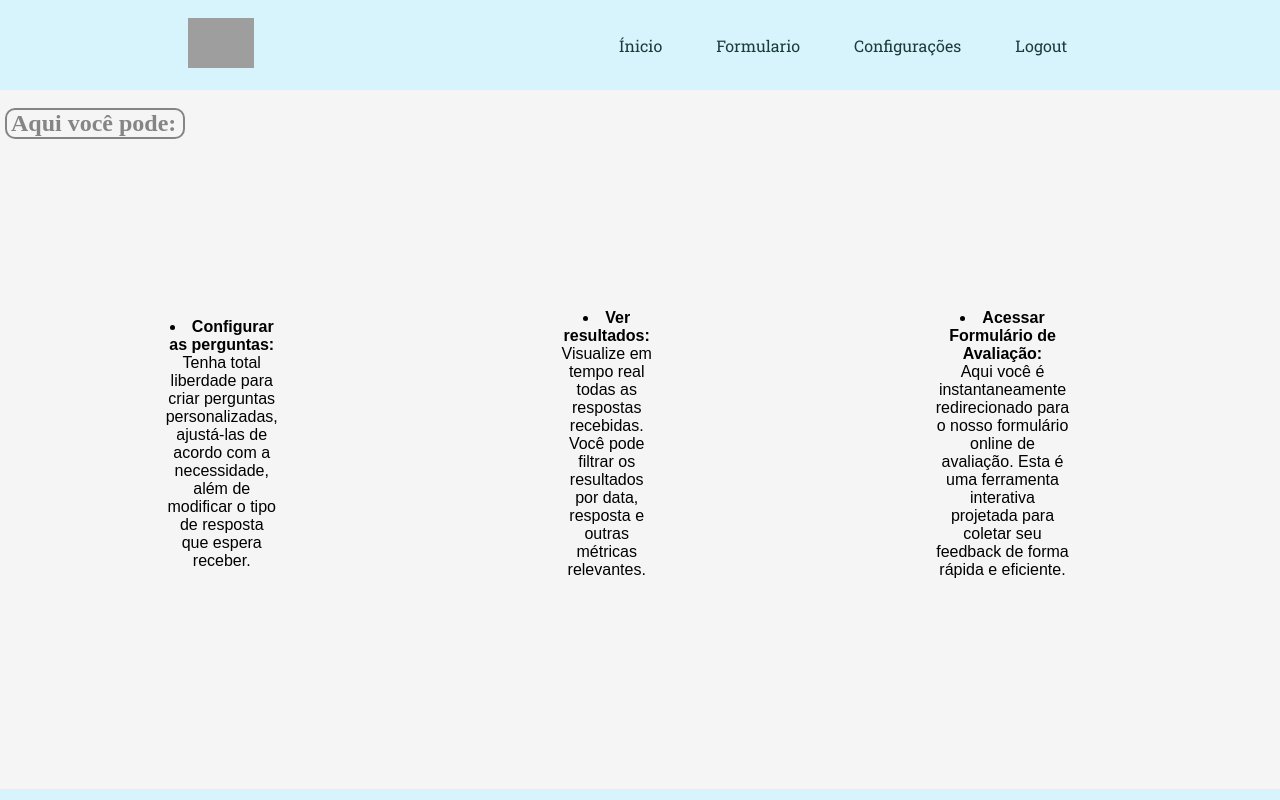
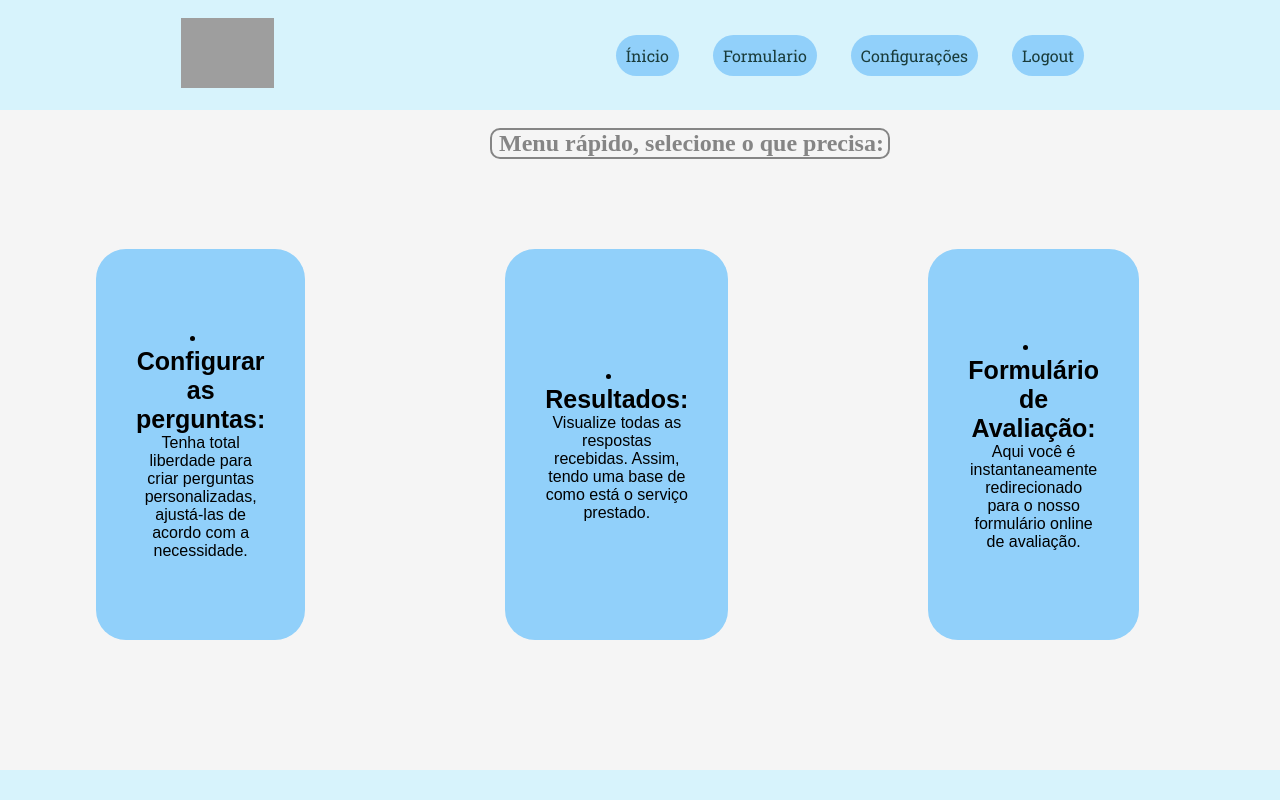
Before and after one commit to Sarlin-22/JPwork, a website: page public/paginainicial.html in a window 1280 px wide. Shown: the top 800 px of the page. Drawn offline with Linux system fonts and the light colour scheme; grey boxes are pictures that could not be loaded; files whose address does not match are found by name; a web font is replaced by a local one.

Commit message:
add dos arquivos do projeto

```diff
--- a/css/perguntas.css
+++ b/css/perguntas.css
@@ -59,13 +59,14 @@ input[type="text"]:focus {
   .item {
     margin: 15px;
     color: rgb(26, 60, 59);
-  }
-  .item:hover{
-    transition: 0.2s;
-    background-color: #cdcdcd59;
-    padding: 3px;
-    border-radius: 10px;
-  }
+    border-radius: 25px;
+    padding: 10px;
+    background-color: #91d0fa;
+    }
+
+    .item:hover{
+        background-color: #66666645;
+    }
   header {
     font-family: 'Roboto Slab', serif;
     background-color: rgb(186 234 250 / 58%);
@@ -173,9 +174,26 @@ body{
     margin-top: 20px;
     padding: 20px;
 }
+
 .storage-box h2 {
     margin-bottom: 20px;
     font-family: 'Roboto Slab', serif;
     font-size: 20px;
     color: white;
 }
+
+#mostrar-perguntas{
+  background-color: #858585;
+  padding: 15px;
+  font-size: 15px;
+  border: 2px solid black;
+  border-radius: 15px;
+  box-shadow: -2px 2px 0 rgb(3,0,22);
+  cursor:pointer;
+  letter-spacing: 1px;
+}
+
+#mostrar-perguntas:hover{
+  box-shadow: -4px 4px 0 rgb(3,0,22);
+  filter: brightness(.8);
+}
--- a/css/styleformulario.css
+++ b/css/styleformulario.css
@@ -29,13 +29,14 @@ h1 {
 .item {
     margin: 15px;
     color: rgb(26, 60, 59);
-}
-.item:hover{
-    transition: 0.2s;
-    background-color: #cdcdcd59;
-    padding: 3px;
-    border-radius: 10px;
-}
+    border-radius: 25px;
+    padding: 10px;
+    background-color: #91d0fa;
+    }
+
+    .item:hover{
+        background-color: #66666645;
+    }
 main {
     background-color: #f5f5f5;
     height: 700px;
--- a/css/stylepaginainicial.css
+++ b/css/stylepaginainicial.css
@@ -25,13 +25,18 @@ h1 {
 font-family: 'Heebo', sans-serif;
 }
 .logo {
-height: 50px;
+height: 70px;
 }
 .item {
 margin: 15px;
 color: rgb(26, 60, 59);
 border-radius: 25px;
 padding: 10px;
+background-color: #91d0fa;
+}
+
+.item:hover{
+    background-color: #66666645;
 }
 main {
 background-color: #f5f5f5;
@@ -55,8 +60,11 @@ padding-left:4px !important;
 color: #858585;
 border: 2px solid #858585;
 border-radius:10px;
-width:180px;
+width:400px;
+text-align:center;
+margin-left:38%;
 }
+
 .inferior {
 background-color: rgb(186 234 250 / 58%);
 }
@@ -89,7 +97,7 @@ padding: 180px 170px 130px 120px;
 }
 .button {    font-size: 16px;
 padding: 80px 40px;
-background-color: #f5f5f5;
+background-color: #91d0fa;
 color: black;
 border: none;
 cursor: pointer;
@@ -99,3 +107,7 @@ border-radius: 30px;
 .button:hover {
 background-color: #66666645;
 }
+
+.frase {
+    font-size: 25px;
+}
--- a/public/formulario.js
+++ b/public/formulario.js
@@ -17,14 +17,14 @@ function exibirForm(figure, state) {
     document.getElementById("btn").classList.add("hidden");
     document.getElementById("post").classList.remove("hidden");
     document.getElementById("pergunta").classList.add("hidden");
-    document.getElementById("section").classList.add("hidden"); // Adiciona a classe "hidden" à div com id "section"
+    document.getElementById("section").classList.add("hidden");
 }
   function editarForm() {
     document.getElementById("text").classList.remove("hidden");
     document.getElementById("btn").classList.remove("hidden");
     document.getElementById("post").classList.add("hidden");
     document.getElementById("pergunta").classList.remove("hidden");
-    document.getElementById("section").classList.remove("hidden"); // Remove a classe "hidden" da div com id "section"
+    document.getElementById("section").classList.remove("hidden");
 
       // Limpar o conteúdo do textarea
       document.getElementById("box").value = "";
--- a/public/paginainicial.html
+++ b/public/paginainicial.html
@@ -24,25 +24,23 @@
     <main>
         <div class="text">
             <br>
-            <h2 class="texto">Aqui você pode:</h2>
+            <h2 class="texto">Menu rápido, selecione o que precisa:</h2>
             <div class="button-container">
                 <button class="button" onclick="location.href='perguntas.html'">
-                    <li class="frase1"><strong>Configurar as perguntas: </strong>
+                    <li><strong class="frase">Configurar as perguntas: </strong>
                         <p>Tenha total liberdade para criar perguntas personalizadas, ajustá-las de acordo com a
-                            necessidade, além de modificar o tipo de resposta que espera receber.</p>
+                            necessidade.</p>
                     </li>
                 </button>
                 <button class="button" onclick="location.href='resultados.html'">
-                    <li class="frase2"><strong>Ver resultados: </strong>
-                        <p>Visualize em tempo real todas as respostas recebidas.
-                            Você pode filtrar os resultados por data, resposta e outras métricas relevantes.</p>
+                    <li><strong class="frase">Resultados: </strong>
+                        <p>Visualize todas as respostas recebidas. Assim, tendo uma base de como está o serviço
+                            prestado.</p>
                 </button>
                 </li>
                 <button class="button" onclick="location.href='formulario.html'">
-                    <li class="frase3"><strong>Acessar Formulário de Avaliação: </strong>
-                        <p>Aqui você é instantaneamente redirecionado para o nosso formulário online de avaliação.
-                            Esta é uma ferramenta interativa projetada para coletar seu feedback de
-                            forma rápida e eficiente.</p>
+                    <li><strong class="frase">Formulário de Avaliação: </strong>
+                        <p>Aqui você é instantaneamente redirecionado para o nosso formulário online de avaliação.</p>
                 </button>
                 </li>
             </div>
```
Also changed, not shown: public/index.html (+4 -2 lines).
